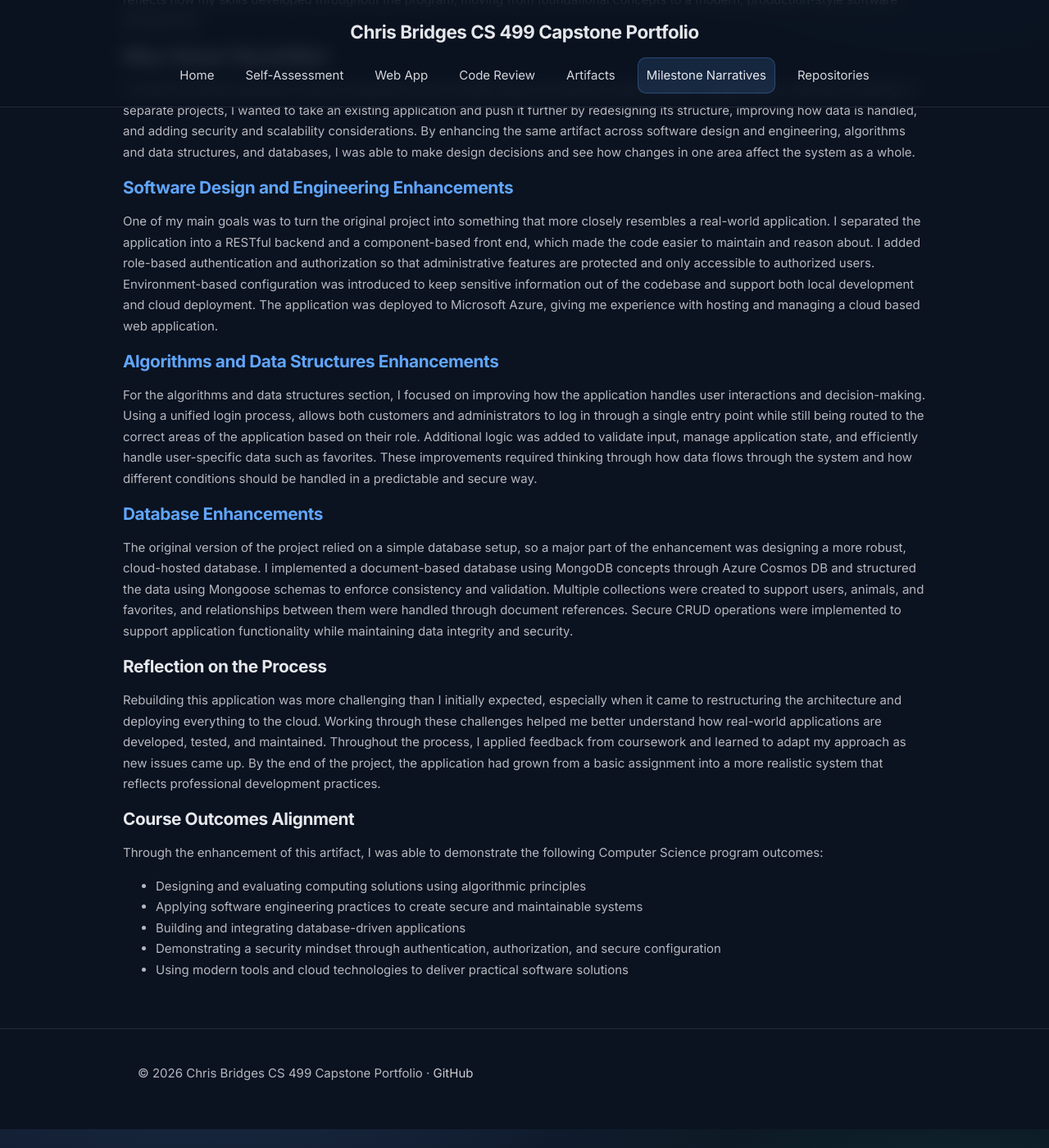
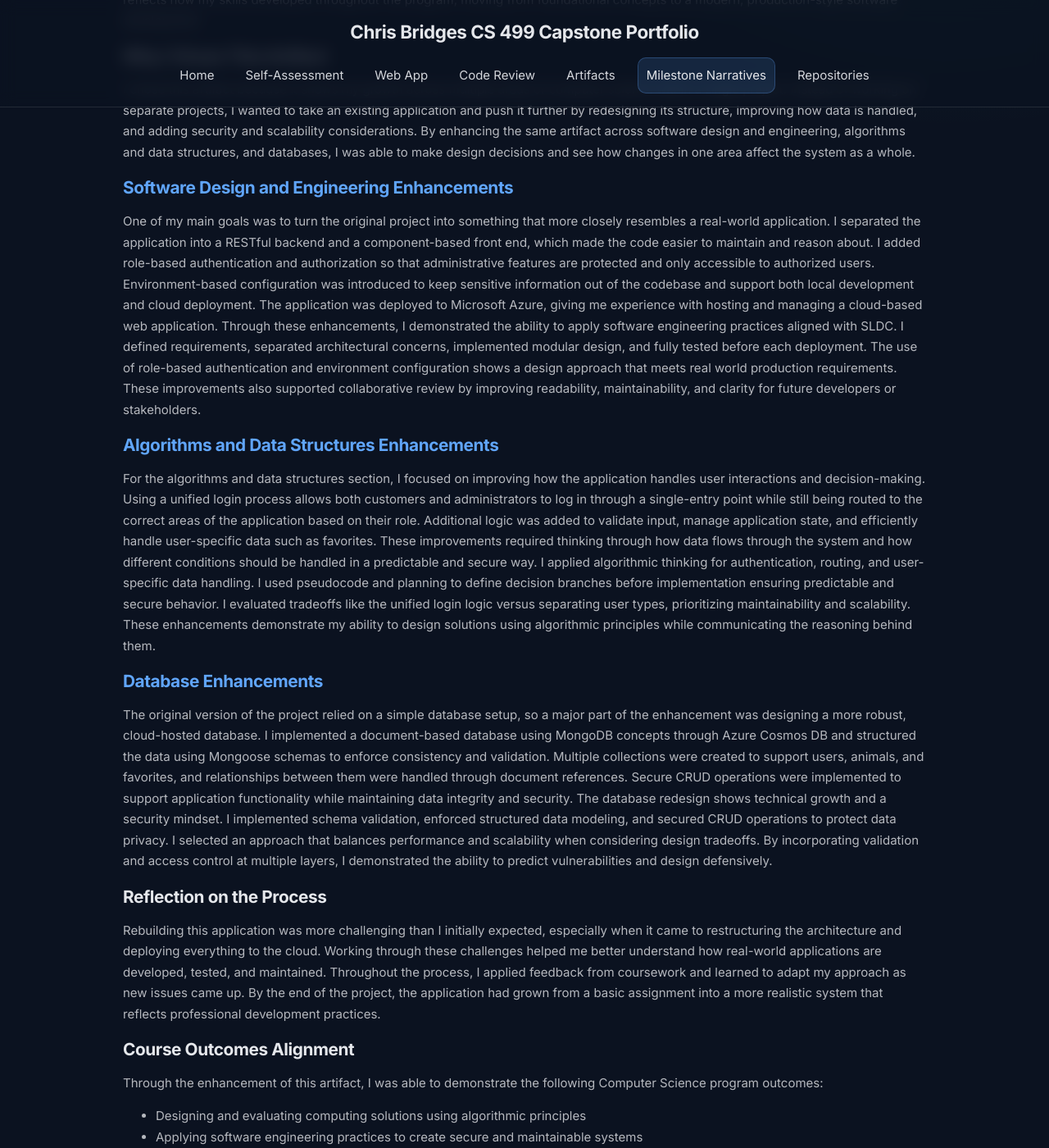
Before and after one commit to christopherbridges1/christopherbridges1.github.io, a Jekyll site: the page built from _pages/narratives.md, in a window 1280 px wide and 1400 px high, scrolled down 411 px. Shown: the whole window at 82% size. Built offline with Jekyll 4.4.1, drawn with Linux system fonts in a browser that asks for light colours.

Commit message:
Update narratives.md

```diff
--- a/_pages/narratives.md
+++ b/_pages/narratives.md
@@ -18,24 +18,36 @@ I chose this artifact because it shows my growth across multiple areas of comput
 Instead of working on separate projects, I wanted to take an existing application and push it further by redesigning its structure, improving how data is handled, and adding security and scalability considerations.
 By enhancing the same artifact across software design and engineering, algorithms and data structures, and databases, I was able to make design decisions and see how changes in one area affect the system as a whole.
 
-### [Software Design and Engineering Enhancements](/assets/3-2 Milestone Two.docx)
+### [Software Design and Engineering Enhancements](/assets/Narrative Software Design and Engineering Enhancements.docx)
 One of my main goals was to turn the original project into something that more closely resembles a real-world application.
 I separated the application into a RESTful backend and a component-based front end, which made the code easier to maintain and reason about.
 I added role-based authentication and authorization so that administrative features are protected and only accessible to authorized users.
 Environment-based configuration was introduced to keep sensitive information out of the codebase and support both local development and cloud deployment.
-The application was deployed to Microsoft Azure, giving me experience with hosting and managing a cloud based web application.
+The application was deployed to Microsoft Azure, giving me experience with hosting and managing a cloud-based web application.
+Through these enhancements, I demonstrated the ability to apply software engineering practices aligned with SLDC.
+I defined requirements, separated architectural concerns, implemented modular design, and fully tested before each deployment.
+The use of role-based authentication and environment configuration shows a design approach that meets real world production requirements.
+These improvements also supported collaborative review by improving readability, maintainability, and clarity for future developers or stakeholders.
 
-### [Algorithms and Data Structures Enhancements](/assets/4-2 Milestone Three Enhancement Two Algorithms and Data Structure.docx)
+### [Algorithms and Data Structures Enhancements](/assets/Narrative Algorithms and Data Structure Enhancements.docx)
 For the algorithms and data structures section, I focused on improving how the application handles user interactions and decision-making.
-Using a unified login process,  allows both customers and administrators to log in through a single entry point while still being routed to the correct areas of the application based on their role.
+Using a unified login process allows both customers and administrators to log in through a single-entry point while still being routed to the correct areas of the application based on their role.
 Additional logic was added to validate input, manage application state, and efficiently handle user-specific data such as favorites.
 These improvements required thinking through how data flows through the system and how different conditions should be handled in a predictable and secure way.
+I applied algorithmic thinking for authentication, routing, and user-specific data handling.
+I used pseudocode and planning to define decision branches before implementation ensuring predictable and secure behavior.
+I evaluated tradeoffs like the unified login logic versus separating user types, prioritizing maintainability and scalability.
+These enhancements demonstrate my ability to design solutions using algorithmic principles while communicating the reasoning behind them.
 
-### [Database Enhancements](/assets/5-2 Milestone Four Enhancement Three Databases.docx)
+### [Database Enhancements](/assets/Narrative Database Enhancements.docx)
 The original version of the project relied on a simple database setup, so a major part of the enhancement was designing a more robust, cloud-hosted database.
 I implemented a document-based database using MongoDB concepts through Azure Cosmos DB and structured the data using Mongoose schemas to enforce consistency and validation.
 Multiple collections were created to support users, animals, and favorites, and relationships between them were handled through document references.
 Secure CRUD operations were implemented to support application functionality while maintaining data integrity and security.
+The database redesign shows technical growth and a security mindset.
+I implemented schema validation, enforced structured data modeling, and secured CRUD operations to protect data privacy.
+I selected an approach that balances performance and scalability when considering design tradeoffs.
+By incorporating validation and access control at multiple layers, I demonstrated the ability to predict vulnerabilities and design defensively.
 
 ### Reflection on the Process
 Rebuilding this application was more challenging than I initially expected, especially when it came to restructuring the architecture and deploying everything to the cloud.
```
